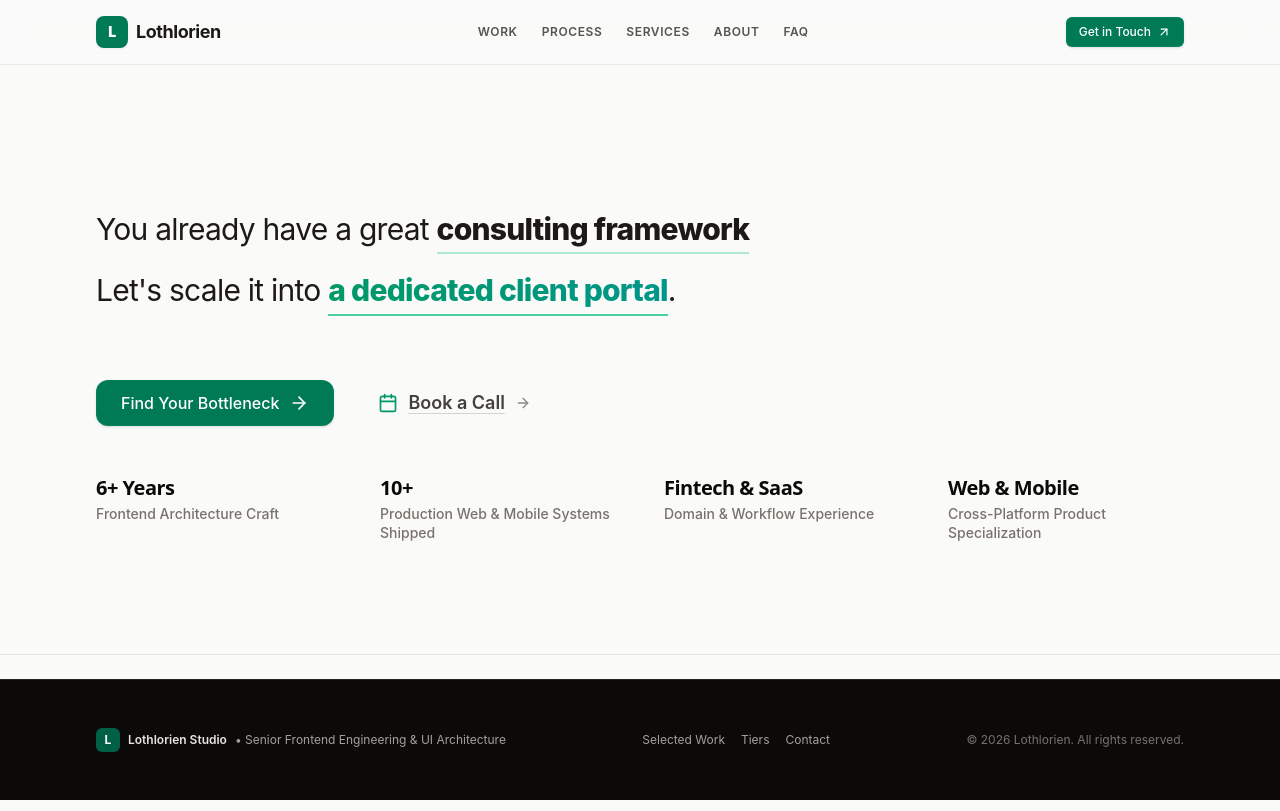
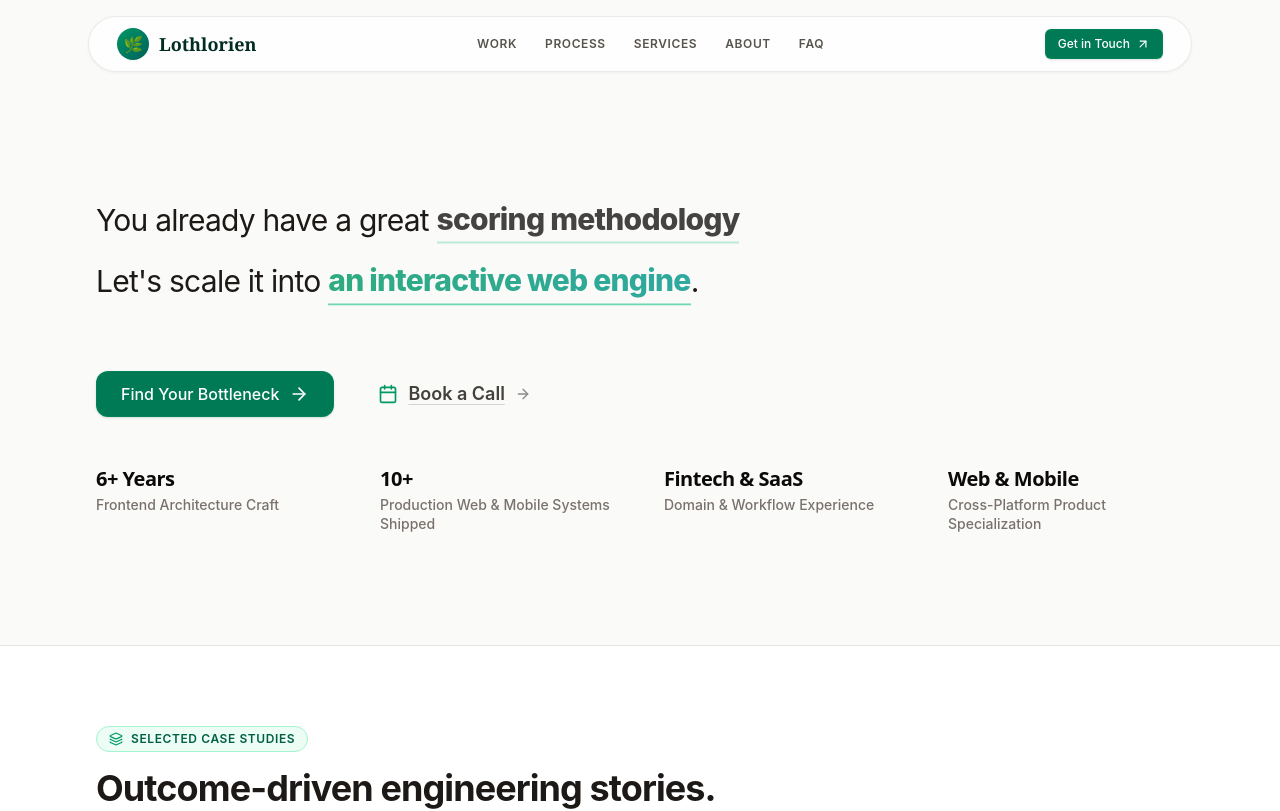
Before and after one commit to novrandobilly/lothlorien, a Next.js app in the folder frontend/: page / in a window 1280 px wide. Shown: the top 811 px of the page. Built offline with nearby package versions, Linux system fonts and the light colour scheme.

Commit message:
fix: update background color in globals.css and refine Header component styles

```diff
--- a/frontend/src/app/globals.css
+++ b/frontend/src/app/globals.css
@@ -1,7 +1,7 @@
 @import "tailwindcss";
 
 :root {
-  --background: #fafaf9;
+  --background: #faf7f2;
   --foreground: #1c1917;
 }
 
@@ -9,4 +9,9 @@
   background-color: var(--background);
   color: var(--foreground);
   font-family: -apple-system, BlinkMacSystemFont, "Segoe UI", Roboto, "Helvetica Neue", Arial, sans-serif;
+  background-image:
+    radial-gradient(at 0% 0%, rgba(209, 250, 229, 0.35) 0px, transparent 50%),
+    radial-gradient(at 100% 0%, rgba(254, 243, 199, 0.4) 0px, transparent 50%),
+    radial-gradient(at 100% 100%, rgba(231, 229, 228, 0.3) 0px, transparent 50%);
+  background-attachment: fixed;
 }
--- a/frontend/src/components/Header.tsx
+++ b/frontend/src/components/Header.tsx
@@ -4,44 +4,49 @@
 
 export function Header() {
   return (
-    <header className="sticky top-0 z-50 w-full bg-stone-50/85 backdrop-blur-md border-b border-stone-200/80">
-      <div className="max-w-6xl mx-auto px-6 sm:px-8 h-16 flex items-center justify-between">
+    <header className="sticky top-4 z-50 w-full max-w-6xl mx-auto px-4 sm:px-6 transition-all duration-300">
+      <div className="bg-white/80 backdrop-blur-xl border border-stone-200/80 shadow-xs shadow-stone-200/50 rounded-full px-5 sm:px-7 h-14 flex items-center justify-between">
         <a
           href="#"
-          className="flex items-center gap-2 font-bold text-lg text-stone-900 tracking-tight"
+          className="flex items-center gap-2.5 font-bold text-base text-stone-900 tracking-tight group"
         >
-          <div className="w-8 h-8 rounded-lg bg-emerald-700 text-white flex items-center justify-center font-black text-sm shadow-xs">
-            L
+          <div className="w-8 h-8 rounded-full bg-linear-to-br from-emerald-600 to-teal-800 text-amber-100 flex items-center justify-center font-serif font-bold text-base shadow-xs group-hover:scale-105 transition-transform">
+            🌿
           </div>
-          <span>Lothlorien</span>
+          <span className="font-serif tracking-normal text-lg text-emerald-950">
+            Lothlorien
+          </span>
         </a>
 
-        <nav className="hidden md:flex items-center gap-6 text-xs font-semibold uppercase tracking-wider text-stone-600">
+        <nav className="hidden md:flex items-center gap-7 text-xs font-semibold uppercase tracking-wider text-stone-600">
           <a
             href="#work"
-            className="hover:text-emerald-700 transition-colors"
+            className="hover:text-emerald-800 transition-colors py-1"
           >
             Work
           </a>
           <a
             href="#process"
-            className="hover:text-emerald-700 transition-colors"
+            className="hover:text-emerald-800 transition-colors py-1"
           >
             Process
           </a>
           <a
             href="#services"
-            className="hover:text-emerald-700 transition-colors"
+            className="hover:text-emerald-800 transition-colors py-1"
           >
             Services
           </a>
           <a
             href="#about"
-            className="hover:text-emerald-700 transition-colors"
+            className="hover:text-emerald-800 transition-colors py-1"
           >
             About
           </a>
-          <a href="#faq" className="hover:text-emerald-700 transition-colors">
+          <a
+            href="#faq"
+            className="hover:text-emerald-800 transition-colors py-1"
+          >
             FAQ
           </a>
         </nav>
--- a/frontend/src/features/home/index.tsx
+++ b/frontend/src/features/home/index.tsx
@@ -20,13 +20,13 @@
       <main className="flex-1">
         <HeroSection />
 
-        {/* <ProblemSolutionSection />
+        {/* <ProblemSolutionSection /> */}
         <CaseStudiesSection />
-        <ProcessSection />
-        <PricingTiersSection />
-        <AboutStudioSection />
-        <FaqSection />
-        <CtaIntakeSection /> */}
+        {/* <ProcessSection /> */}
+        {/* <PricingTiersSection /> */}
+        {/* <AboutStudioSection /> */}
+        {/* <FaqSection /> */}
+        <CtaIntakeSection />
       </main>
 
       {/* Footer */}
```
